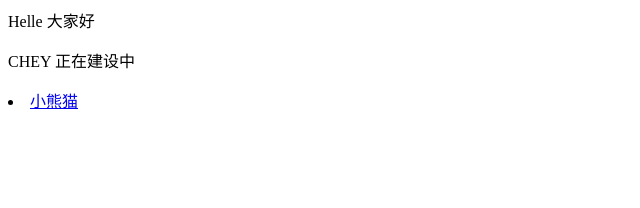
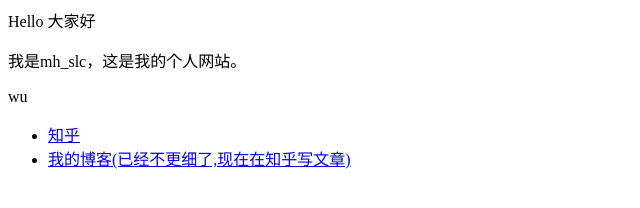
Before and after one commit to MHSLC/mh-slc.github.io, a plain HTML site: page index.html in a window 1280 px wide. Shown: the whole page, without its empty margins (0-640 px from the left). Drawn offline with Linux system fonts and the light colour scheme.

Commit message:
Update index.html

```diff
--- a/index.html
+++ b/index.html
@@ -1,6 +1,8 @@
-<p>Helle 大家好</p>
-<p>CHEY 正在建设中</p>
+<p>Hello 大家好</p>
+<p>我是mh_slc，这是我的个人网站。 </p>
+<p>wu</p>
 
-<u1>
-  <li> <a href="http://alan-crl.top/">小熊猫</a> </li>
-</u1>
+<ul>
+  <li> <a href="https://www.zhihu.com/people/AJLoveChina">知乎</a> </li>
+  <li> <a href="http://hejie.nigeerhuo.com">我的博客(已经不更细了,现在在知乎写文章)</a> </li>
+</ul>
```
